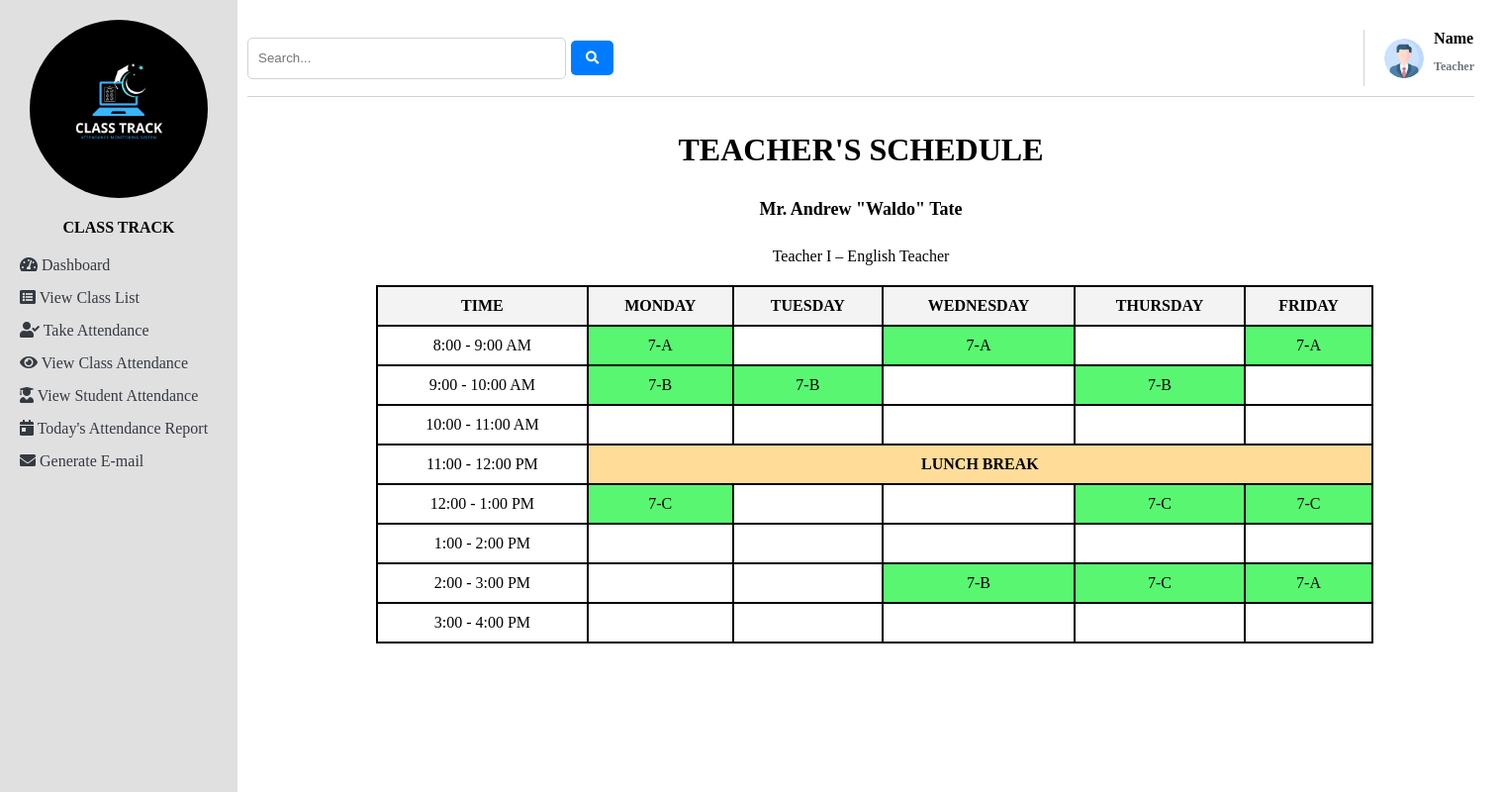
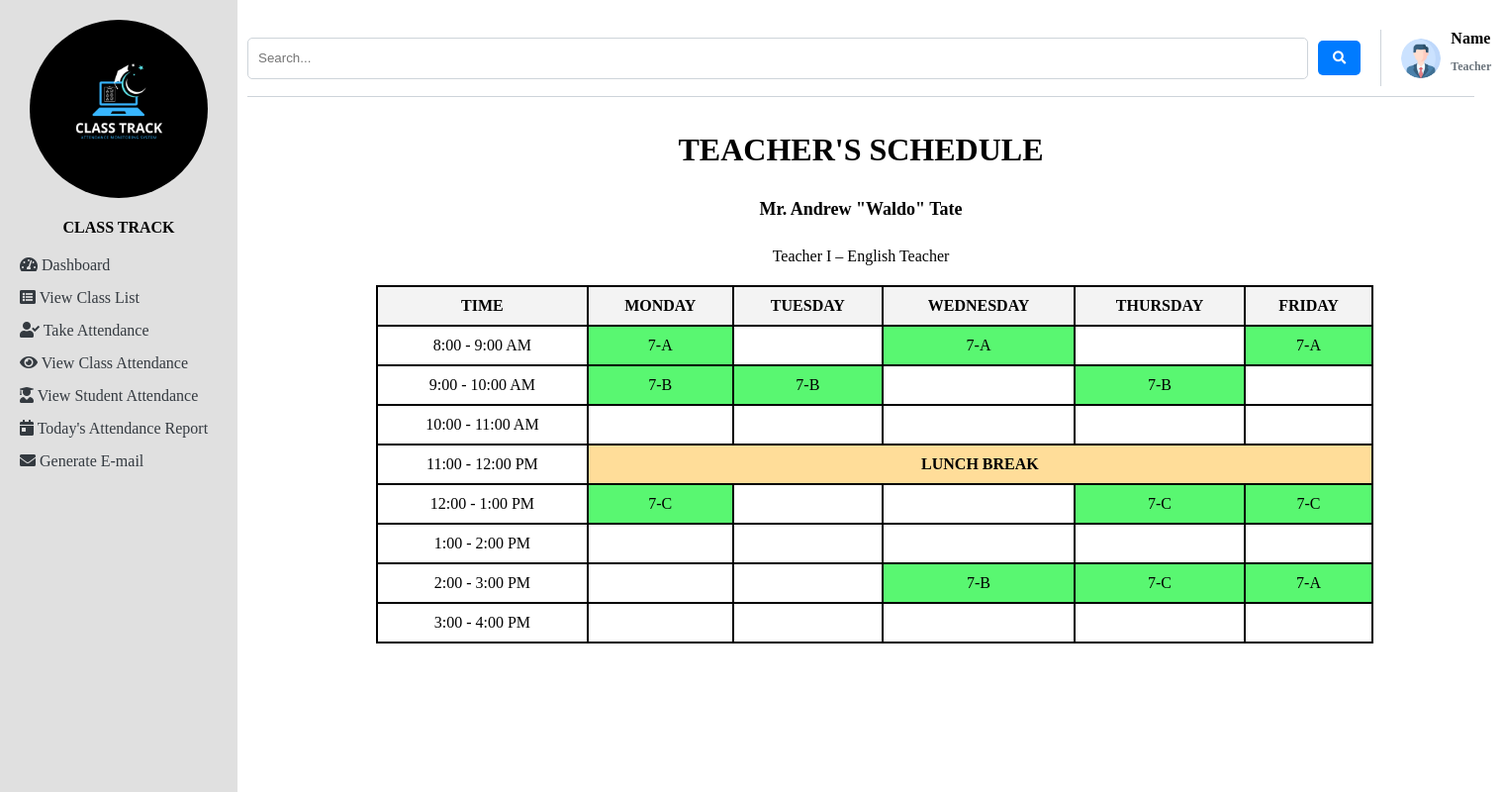
Before and after one commit to SolidariosAlenRoy/AMS, a PHP site: page /view_schedule.php in a window 1520 px wide. Shown: the whole page at 99% size. Run offline with PHP 8.4, Linux system fonts and the light colour scheme.

Commit message:
modified some css and added schedule

```diff
--- a/view_schedule.php
+++ b/view_schedule.php
@@ -53,9 +53,9 @@ body {
     padding: 10px;
     border: 1px solid #ced4da;
     border-radius: 5px;
-    width: 300px;
+    width: 1050px;
     height: 20px;
-    margin-right: 5px;
+    margin-right: 10px;
 }
 
 .search-button {
```
